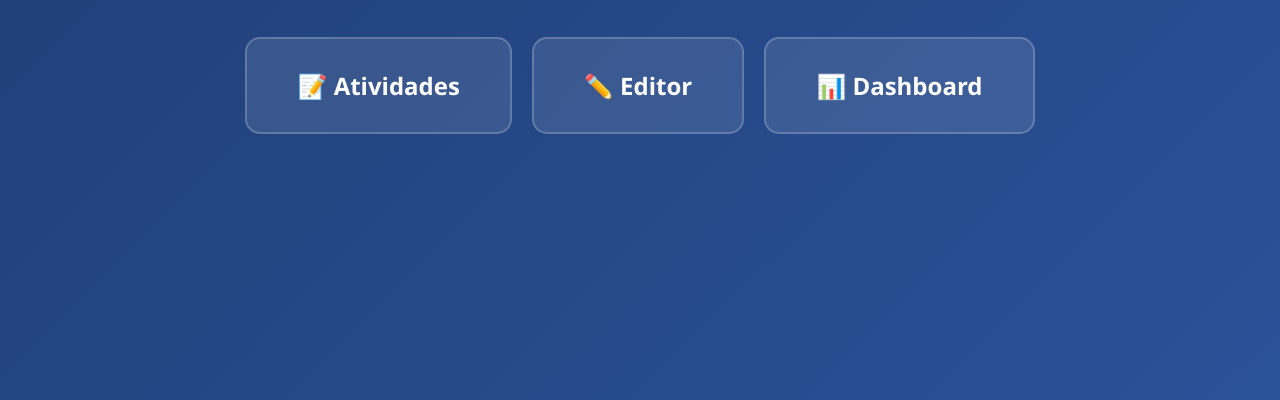
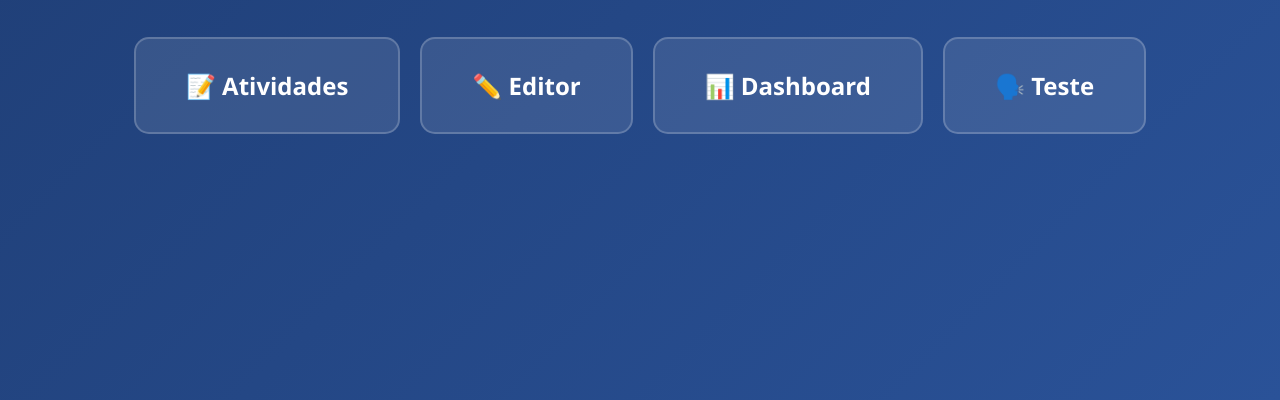
Before and after one commit to enheduannamhx/letramento-website, a plain HTML site: page index.html in a window 1280 px wide. Shown: the part 400-800 px from the top of the page. Drawn offline with Linux system fonts and the light colour scheme.

Commit message:
Add Teste button

```diff
--- a/index.html
+++ b/index.html
@@ -39,6 +39,7 @@
         <a href="projeto/index.html" class="project-card"><h2>📝 Atividades</h2></a>
         <a href="projeto/editor.html" class="project-card"><h2>✏️ Editor</h2></a>
         <a href="projeto/dashboard_final.html" class="project-card"><h2>📊 Dashboard</h2></a>
+        <a href="projeto/teste.html" class="project-card"><h2>🗣️ Teste</h2></a>
     </div>
 </body>
 </html>
```
